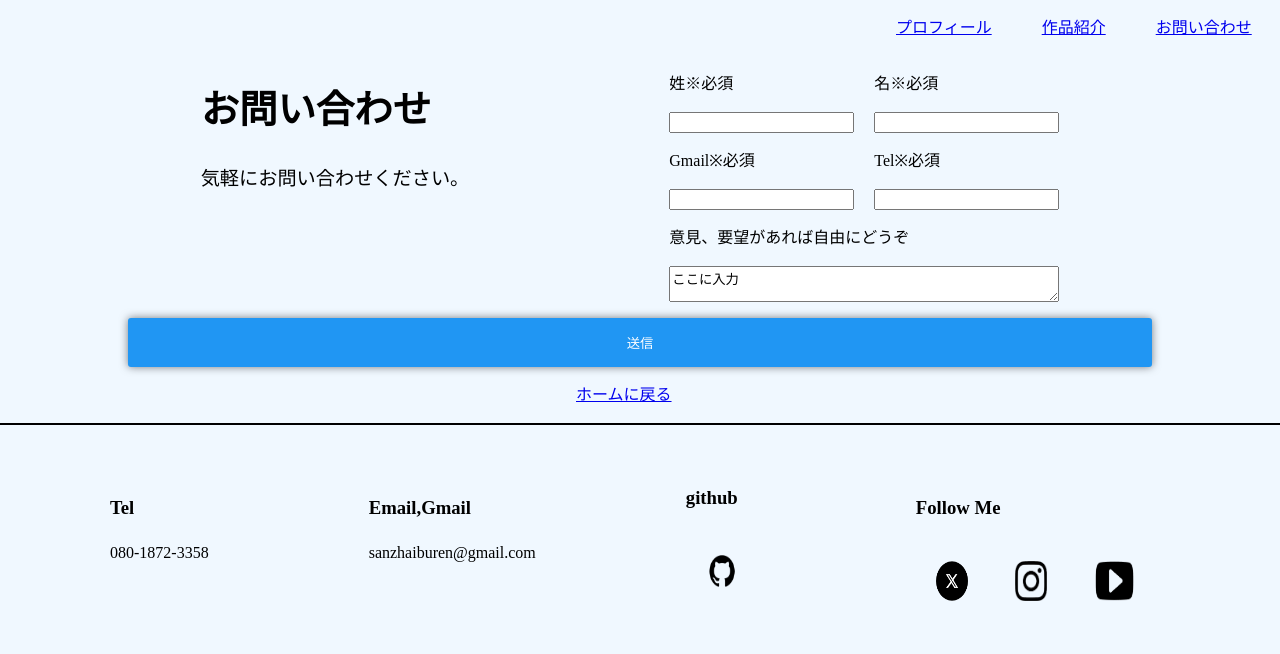
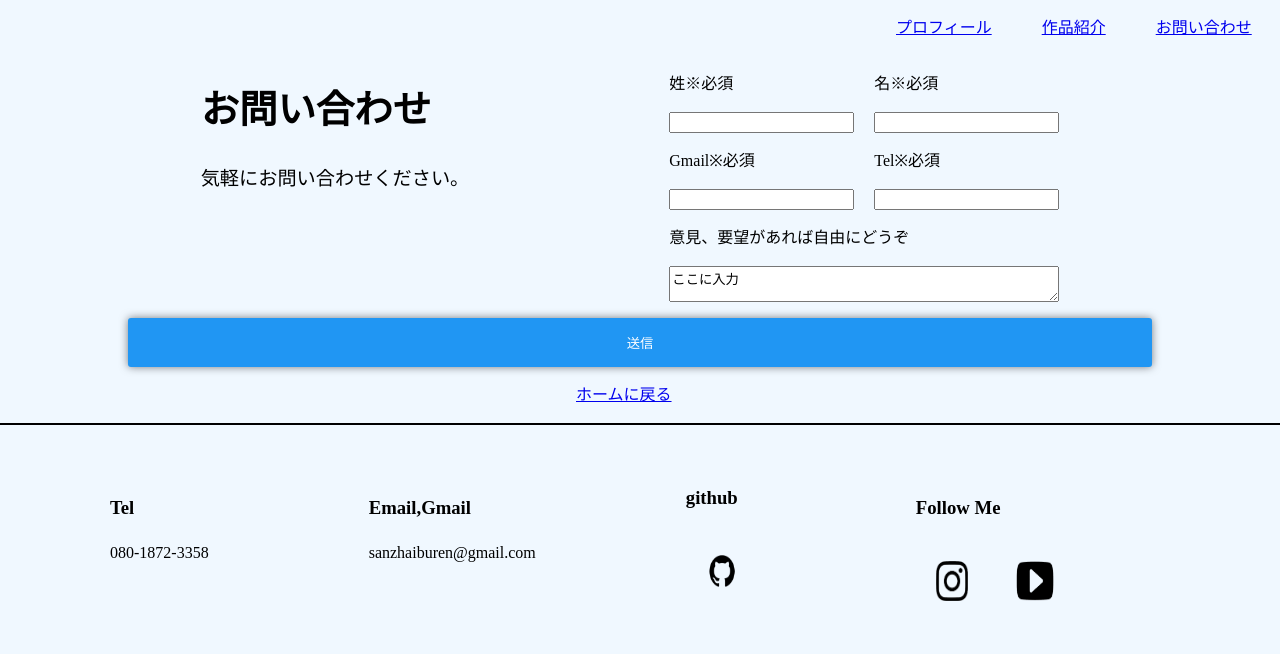
Before and after one commit to miyakeayuto/Portfolio, a plain HTML site: page inquiry.html in a window 1280 px wide. Shown: the top 654 px of the page. Drawn offline with Linux system fonts and the light colour scheme.

Commit message:
リンク編集

```diff
--- a/inquiry.html
+++ b/inquiry.html
@@ -88,9 +88,6 @@
                     <h3>Follow Me</h3>
                     <div class="img">
                         <div class="footerimg">
-                            <a href="https://twitter.com/soruteiiiiiiiii"><img src="img/X.png" alt="My X page img" /></a>
-                        </div>
-                        <div class="footerimg">
                             <a href="https://www.instagram.com/sorutei1011/profilecard/?igsh=MTVvY21pMmQ3cTRhbw=="><img src="img/Instagram.png" alt="My Instagram page img" /></a>
                         </div>
                         <div class="footerimg">
```
Also changed, not shown: index.html (+0 -3 lines), introduction.html (+0 -3 lines), plofile.html (+0 -3 lines).
